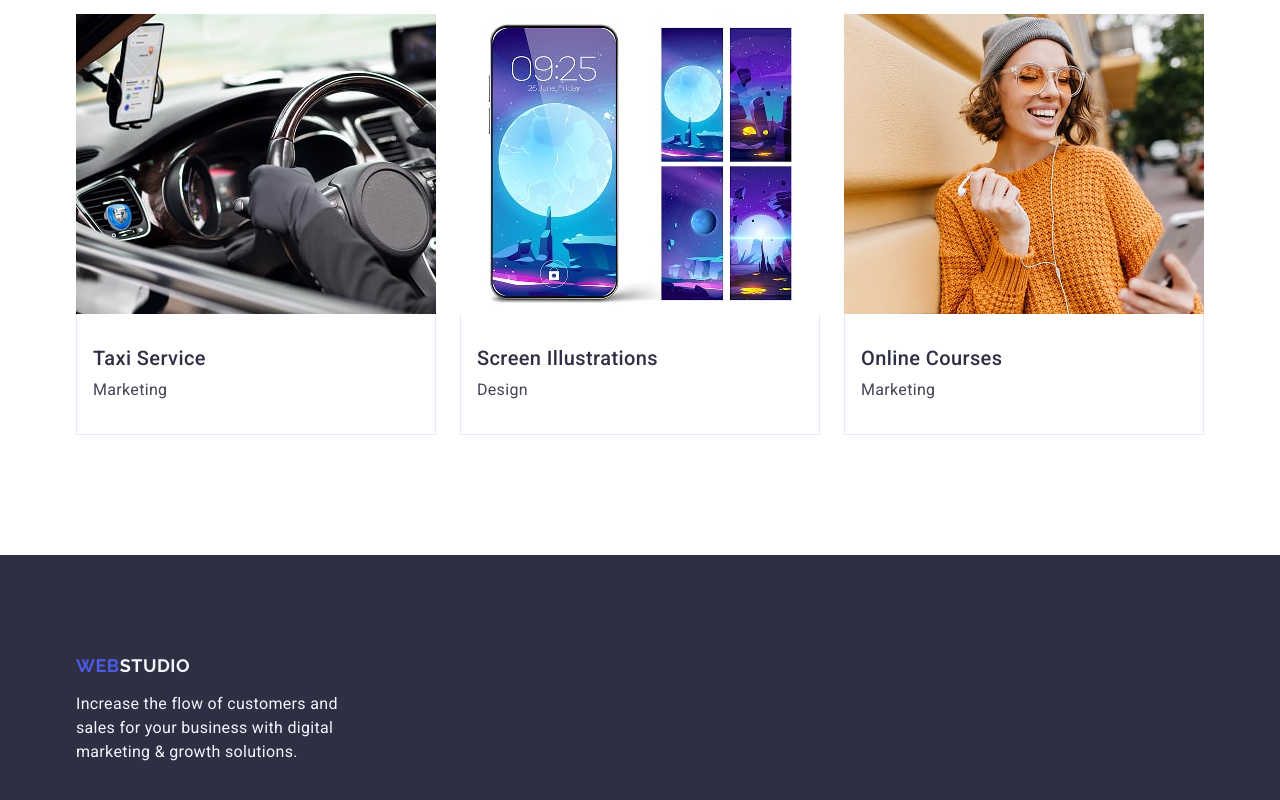
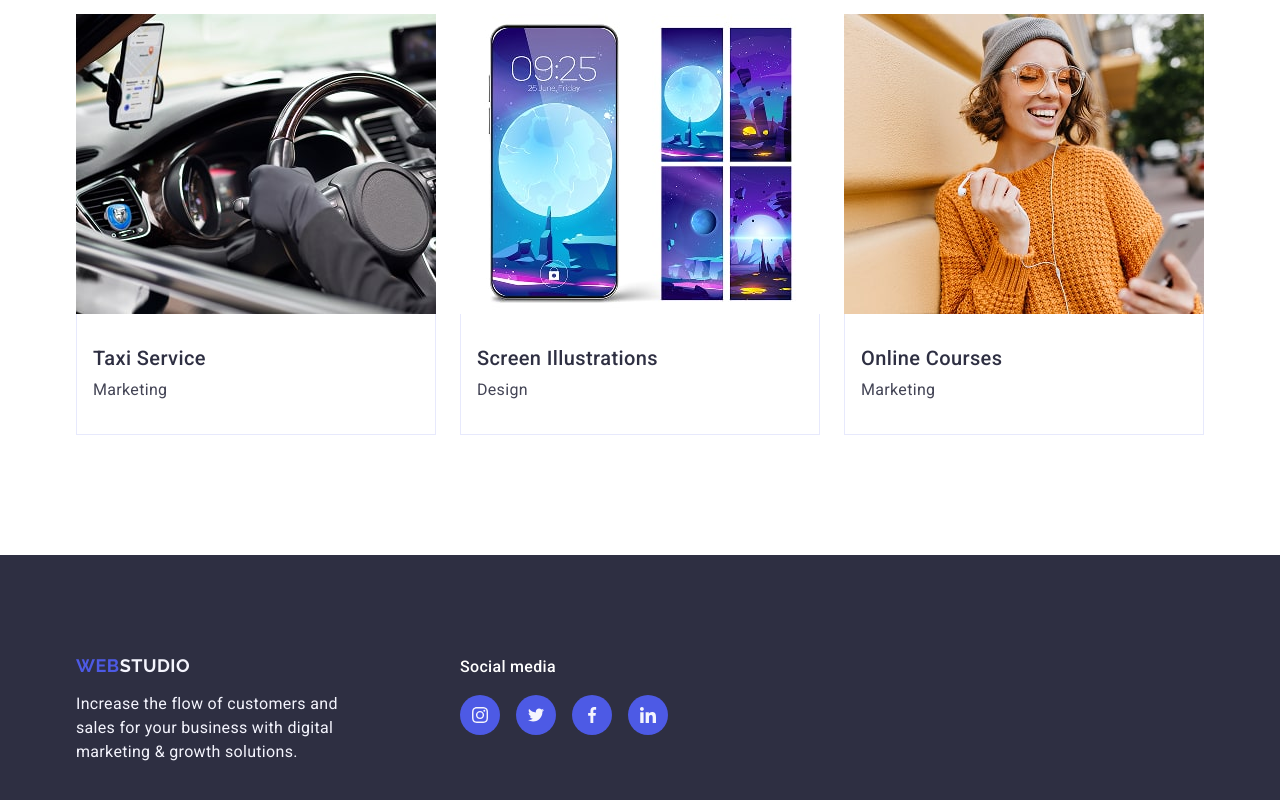
Before and after one commit to 0DarkDante/goit-markup-hw-04, a plain HTML site: page index.html in a window 1280 px wide. Shown: the part 2606-3406 px from the top of the page. Drawn offline with nearby package versions, Linux system fonts and the light colour scheme.

Commit message:
finish section footer

```diff
--- a/css/style.css
+++ b/css/style.css
@@ -387,6 +387,10 @@ img {
   padding: 100px 0;
 }
 
+footer>.container {
+  display: flex;
+}
+
 .footer-logo {
   color: #4d5ae5;
   display: inline-block;
@@ -404,3 +408,20 @@ img {
   color: #f4f4fd;
   max-width: 264px;
 }
+
+.footer-social-media {
+  margin-left: 120px;
+
+}
+
+.footer-social-media-text {
+  font-weight: 500;
+  line-height: 1.5;
+  letter-spacing: 0.02em;
+  color: #fff;
+  margin-bottom: 16px;
+}
+
+.footer-sprite {
+  gap: 16px;
+}
--- a/index.html
+++ b/index.html
@@ -380,6 +380,7 @@
 
     <footer class="footer">
       <div class="container">
+        <div class="footer-main">
           <a href="./index.html" class="header-logo footer-logo"
             >Web<span class="footer-logo-span logo-span">Studio</span></a
           >
@@ -388,6 +389,33 @@
             digital marketing & growth solutions.
           </p>
         </div>
+
+        <div class="footer-social-media">
+          <p class="footer-social-media-text">Social media</p>
+          <ul class="team-sprite-block-items footer-sprite">
+            <li class="team-sprite-block-item">
+              <svg width="16" height="16" class="team-sprite">
+                <use href="./images/symbol-defs.svg#icon-instagram-2"></use>
+              </svg>
+            </li>
+            <li class="team-sprite-block-item">
+              <svg width="16" height="16" class="team-sprite">
+                <use href="./images/symbol-defs.svg#icon-twitter-1"></use>
+              </svg>
+            </li>
+            <li class="team-sprite-block-item">
+              <svg width="16" height="16" class="team-sprite">
+                <use href="./images/symbol-defs.svg#icon-facebook-1"></use>
+              </svg>
+            </li>
+            <li class="team-sprite-block-item">
+              <svg width="16" height="16" class="team-sprite">
+                <use href="./images/symbol-defs.svg#icon-linkedin-1"></use>
+              </svg>
+            </li>
+          </ul>
+        </div>
+      </div>
     </footer>
   </body>
 </html>
```
Lines whose indentation alone changed are shown as unchanged.
